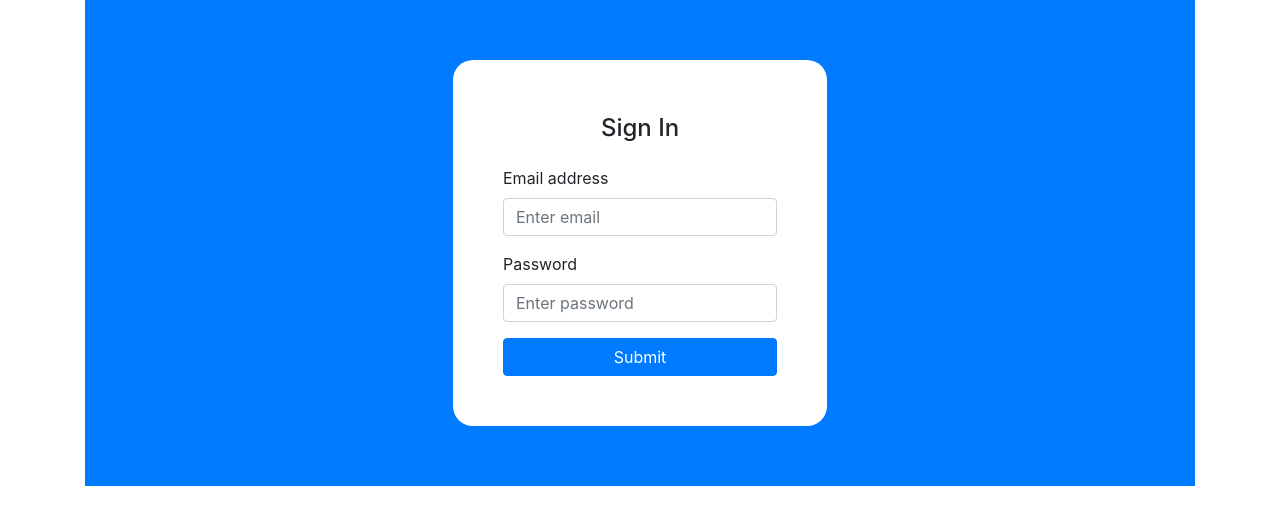
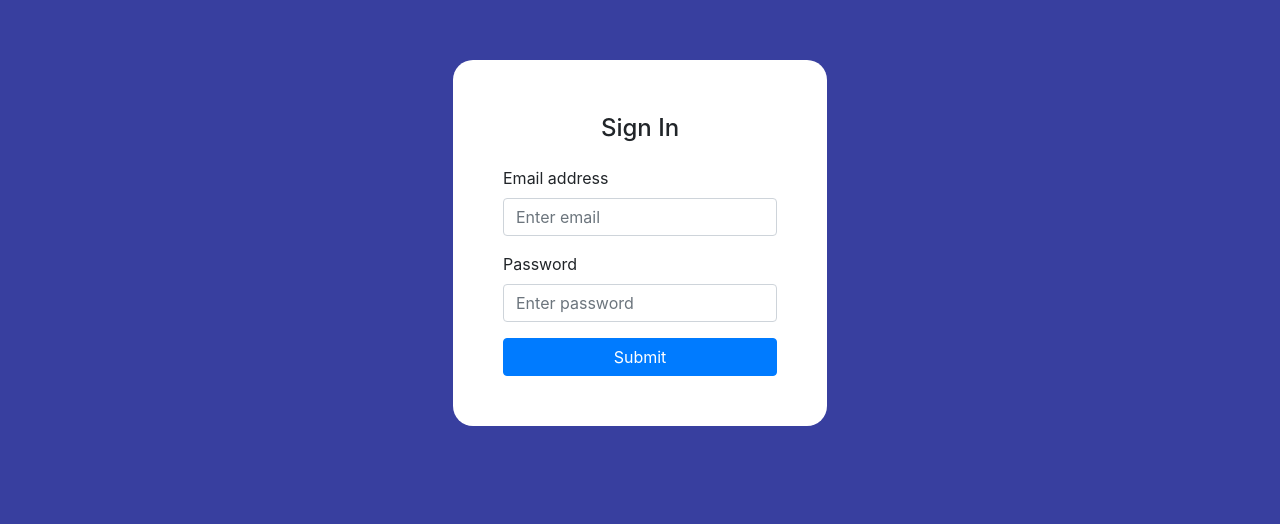
Before and after one commit to leo2d/market-share-chat, a React (Create React App) app in the folder web/: page / in a window 1280 px wide. Shown: the top 524 px of the page. Built offline with nearby package versions, Linux system fonts and the light colour scheme; the HTML template or start-up script is replaced by a standard one.

Commit message:
add global styles and some styles changes

```diff
--- a/web/src/App.js
+++ b/web/src/App.js
@@ -5,10 +5,12 @@ import 'bootstrap/dist/css/bootstrap.min.css';
 
 import history from './services/history';
 import Routes from './routes';
+import GlobalStyle from './styles/global';
 
 const App = () => {
   return (
     <Router history={history}>
+      <GlobalStyle />
       <Routes />
     </Router>
   );
--- a/web/src/pages/Chat/index.js
+++ b/web/src/pages/Chat/index.js
@@ -1,5 +1,5 @@
 import React, { useState } from 'react';
-import { Container, FormControl, Button, FormGroup } from 'react-bootstrap';
+import { Container, FormControl, Button } from 'react-bootstrap';
 
 import { ChatContainer, ChatSquare, InputSquare } from './styles';
 import Message from '../../components/Message';
@@ -7,55 +7,77 @@ import Message from '../../components/Message';
 const Chat = () => {
   const [message, setMessage] = useState('');
   const [messages, setMessages] = useState([
-    { datetime: '', ower: 'James', text: 'sdfsdf sdaf asdf asdf sdf ' },
     {
+      id: 'g4fhfgh',
+      datetime: '',
+      ower: 'James',
+      text: 'sdfsdf sdaf asdf asdf sdf ',
+    },
+    {
+      id: 'df3gfyt',
       datetime: '',
       ower: 'Alexa',
       text: 'asasa s as dwdwewe e w asd asdas df sadf sf s',
     },
     {
+      id: 'awr6sdf',
       datetime: '',
       ower: 'Alexa',
       text: 'asasa s as dwdwewe e w asd asdas df sadf sf s',
     },
     {
+      id: 'zxcx2cv',
       datetime: '',
       ower: 'Alexa',
       text: 'asasa s as dwdwewe e w asd asdas df sadf sf s',
     },
     {
+      id: 'ffger',
       datetime: '',
       ower: 'Alexa',
       text: 'asasa s as dwdwewe e w asd asdas df sadf sf s',
     },
     {
+      id: 'we2q',
       datetime: '',
       ower: 'Alexa',
       text: 'asasa s as dwdwewe e w asd asdas df sadf sf s',
     },
     {
+      id: 'tyhyth',
       datetime: '',
       ower: 'Alexa',
       text: 'asasa s as dwdwewe e w asd asdas df sadf sf s',
     },
     {
+      id: 'dfgdfg',
       datetime: '',
       ower: 'Alexa',
       text: 'asasa s as dwdwewe e w asd asdas df sadf sf s',
     },
     {
+      id: 'asdsd',
       datetime: '',
       ower: 'Mary',
-      text: 'Lorem ipsum dolor sit amet, consectetur adipiscing elit, sed do eiusmod tempor incididunt ut labore et dolore magna aliqua. Ut enim ad minim veniam, quis nostrud exercitation ullamco laboris nisi ut aliquip ex ea commodo consequat. Duis aute irure dolor in reprehenderit in voluptate velit esse cillum dolore eu fugiat nulla pariatur. Excepteur sint occaecat cupidatat non proident, sunt in culpa qui officia deserunt mollit anim id est laborum.',
+      text:
+        'Lorem ipsum dolor sit amet, consectetur adipiscing elit, sed do eiusmod tempor incididunt ut labore et dolore magna aliqua. Ut enim ad minim veniam, quis nostrud exercitation ullamco laboris nisi ut aliquip ex ea commodo consequat. Duis aute irure dolor in reprehenderit in voluptate velit esse cillum dolore eu fugiat nulla pariatur. Excepteur sint occaecat cupidatat non proident, sunt in culpa qui officia deserunt mollit anim id est laborum.',
     },
   ]);
+
+  const handleClick = event => {
+    event.preventDefault();
+
+    console.log(message);
+
+    setMessage('');
+  };
 
   return (
     <Container>
       <ChatContainer>
         <ChatSquare>
           {messages.map(m => {
-            return <Message key={`${m.datetime}`} message={m} />;
+            return <Message key={m.id} message={m} />;
           })}
         </ChatSquare>
         <InputSquare>
@@ -66,7 +88,15 @@ const Chat = () => {
             type="text"
             placeholder="Type your message here"
           />
-          <Button variant="dark">Send</Button>
+          <Button
+            variant="dark"
+            type="button"
+            onClick={e => {
+              handleClick(e);
+            }}
+          >
+            Send
+          </Button>
         </InputSquare>
       </ChatContainer>
     </Container>
--- a/web/src/pages/Chat/styles.js
+++ b/web/src/pages/Chat/styles.js
@@ -8,7 +8,8 @@ export const ChatContainer = styled.div`
   width: 100%;
   height: 100%;
 
-  background-color: #007bff;
+  border-radius: 20px;
+  background-color: #1f2a67;
 `;
 
 export const ChatSquare = styled.div`
--- a/web/src/pages/Login/styles.js
+++ b/web/src/pages/Login/styles.js
@@ -16,6 +16,4 @@ export const LoginContainer = styled.div`
   display: flex;
   justify-content: center;
   padding: 60px;
-
-  background-color: #007bff;
 `;
--- /dev/null
+++ b/web/src/styles/global.js
@@ -0,0 +1,26 @@
+import { createGlobalStyle } from 'styled-components';
+
+const GlobalStyle = createGlobalStyle`
+    *{
+        margin:0;
+        padding: 0;
+        outline: 0;
+        box-sizing: border-box;
+    }
+
+    #root{
+        padding: 0 20px 50px ;
+        margin: 0 auto;
+        max-width: 1020px;
+    }
+
+    button{
+        cursor: pointer;
+    }
+
+    body{
+        background-color: #383f9f;
+    }
+`;
+
+export default GlobalStyle;
```
